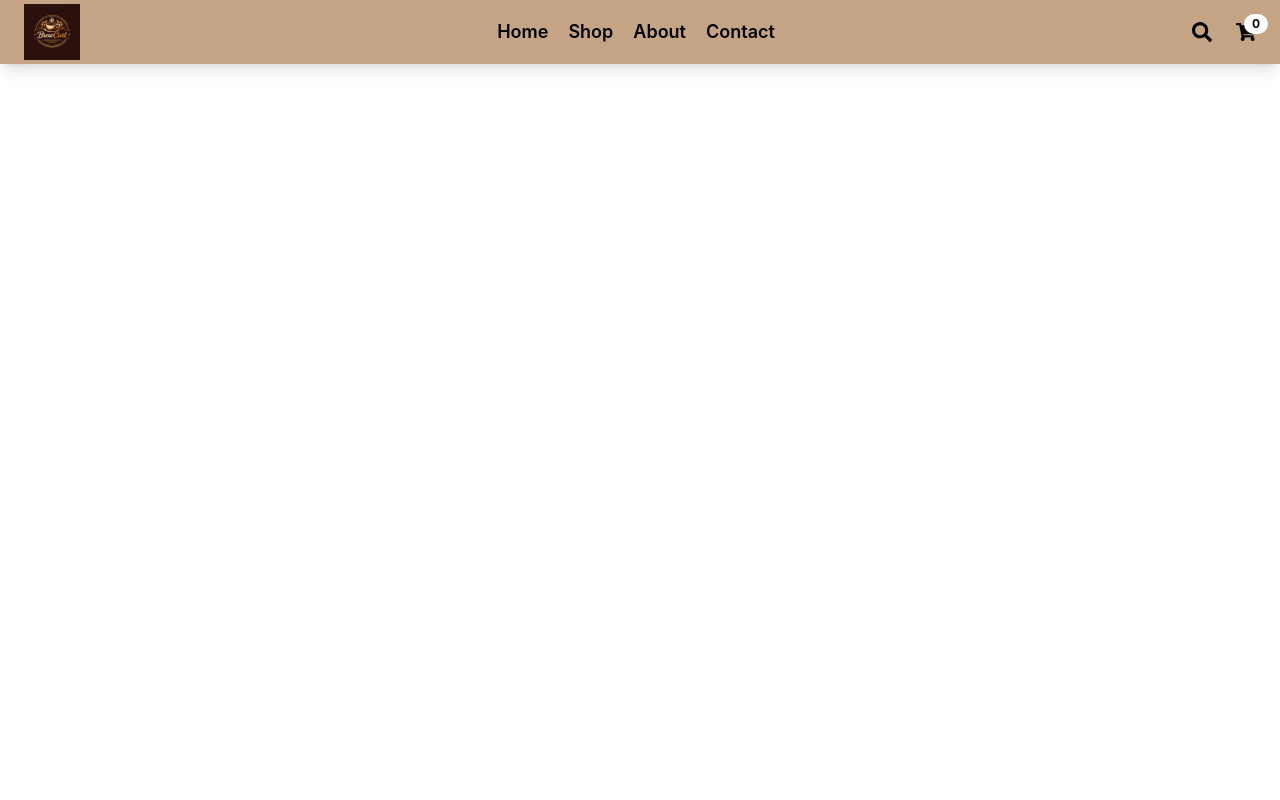
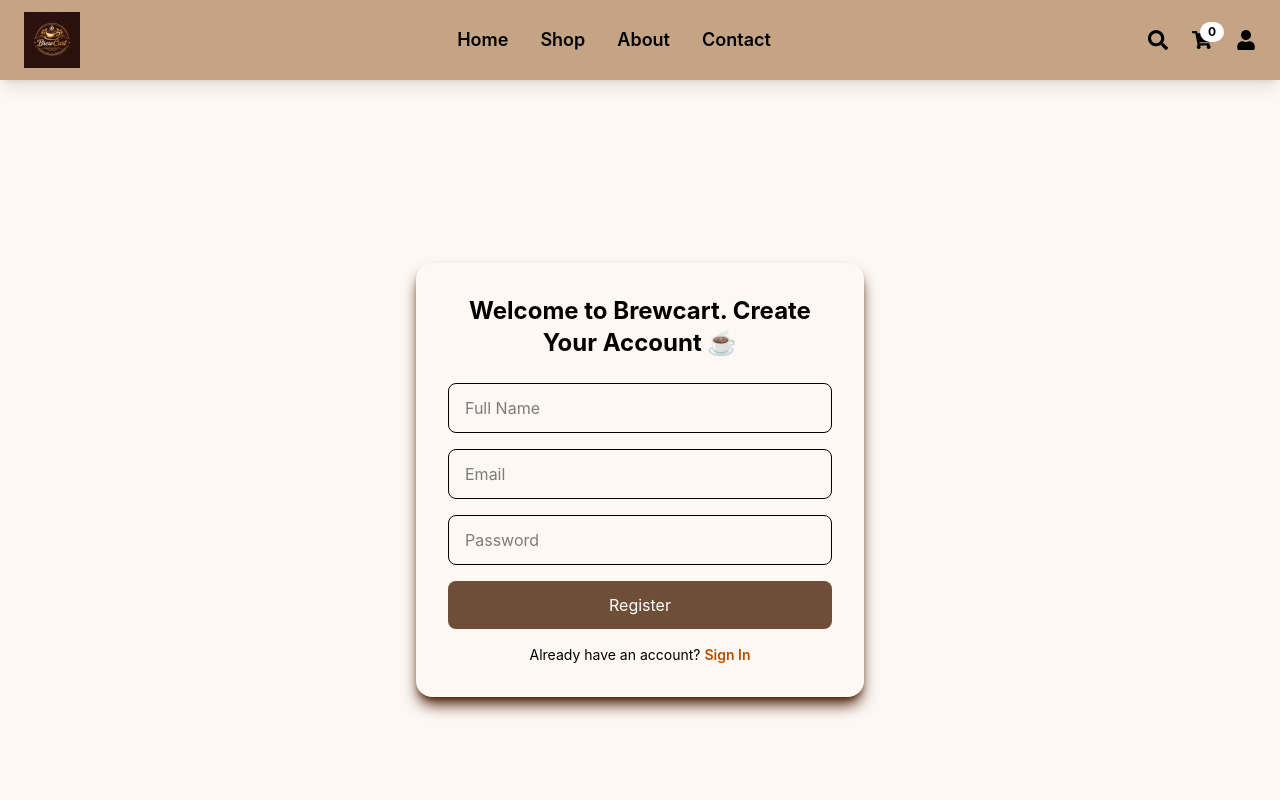
Before and after one commit to msrilatha859-python/coffee-ecommerce, a React (Vite) app: page /register in a window 1280 px wide. Shown: the top 800 px of the page. Built offline with nearby package versions, Linux system fonts and the light colour scheme; no server answers.

Commit message:
signin added

```diff
--- a/src/App.jsx
+++ b/src/App.jsx
@@ -3,10 +3,12 @@
 import axios from "axios";
 
 import Navbar from "./components/navbar.jsx";
+import Footer from "./components/footer.jsx";
 import Home from "./pages/home.jsx";
 import Shop from "./pages/shop.jsx";
 import Cart from "./pages/cart.jsx";
-
+import SignIn from "./pages/signin.jsx";
+import Register from "./pages/register.jsx";
 function App() {
   const [products, setProducts] = useState([]);   // ✅ store products here
   const [cart, setCart] = useState([]);
@@ -60,7 +62,10 @@
             />
           }
         />
+        <Route path="/signin" element={<SignIn/>} />
+        <Route path="/register" element={<Register/>} />
       </Routes>
+      <Footer/>
     </>
   );
 }
--- a/src/components/navbar.jsx
+++ b/src/components/navbar.jsx
@@ -1,67 +1,102 @@
-import React from "react";
-import {Link} from "react-router-dom";
-import {useState} from "react";
-import {FaBars,FaTimes, FaShoppingCart, FaSearch} from "react-icons/fa";
-import Shop from "../pages/shop";
-function Navbar({cartCount}) {
-    const [isOpen,setIsOpen] = useState(false);
+import React, { useState } from "react";
+import { Link } from "react-router-dom";
+import {FaBars, FaTimes, FaShoppingCart, FaSearch,FaUser} from "react-icons/fa";
 
-    return(
-        <nav className="bg-[#C4A484] py-1 sticky shadow-lg top-0 z-50">
-            <div className=" max-w-7xl mx-auto px-6 flex justify-between items-center">
+function Navbar({ cartCount }) {
+  const [isOpen, setIsOpen] = useState(false);
+
+  return (
+    <nav className="bg-[#C4A484] py-3 sticky shadow-lg top-0 z-50">
+      <div className="max-w-7xl mx-auto px-6 flex justify-between items-center">
+
         {/* Logo */}
-    <div className="w-14 h-14">
+        <Link to="/" className="w-14 h-14">
           <img
             src="/cofee-logo.png"
             alt="BrewCart Logo"
             className="w-full h-full object-contain"
           />
-    </div>
+        </Link>
 
         {/* Desktop Menu */}
-    <ul className="hidden md:flex gap-5 text-lg font-semibold">
+        <ul className="hidden md:flex gap-8 text-lg font-semibold items-center">
           <Link to="/">
             <li className="hover:text-white cursor-pointer">Home</li>
           </Link>
           <Link to="/shop">
             <li className="hover:text-white cursor-pointer">Shop</li>
           </Link>
+          <Link to="/about">
             <li className="hover:text-white cursor-pointer">About</li>
+          </Link>
+          <Link to="/contact">
             <li className="hover:text-white cursor-pointer">Contact</li>
+          </Link>
         </ul>
+
+        {/* Right Icons (Desktop) */}
         <div className="hidden md:flex items-center gap-6 text-xl">
 
-          {/* Search Icon */}
-          <FaSearch className="cursor-pointer hover:text-white" />
+          <FaSearch className="cursor-pointer hover:text-white transition" />
 
-          {/* Cart Icon with Badge */}
-          <div className="relative cursor-pointer">
-            <FaShoppingCart className="hover:text-white" />
-            <Link to="/cart">
+          {/* Cart */}
+          <Link to="/cart" className="relative">
+            <FaShoppingCart className="hover:text-white transition" />
             <span className="absolute -top-2 -right-3 bg-white text-black text-xs px-2 py-0.5 rounded-full font-bold">
               {cartCount}
             </span>
           </Link>
+
+          {/* User */}
+          <Link to="/signin" className="hover:text-white transition">
+            <FaUser />
+          </Link>
+        </div>
+
+        {/* Mobile Icons + Hamburger */}
+        <div className="md:hidden flex items-center gap-5 text-xl">
+
+          <Link to="/cart" className="relative">
+            <FaShoppingCart />
+            <span className="absolute -top-2 -right-3 bg-white text-black text-xs px-2 py-0.5 rounded-full font-bold">
+              {cartCount}
+            </span>
+          </Link>
+
+          <Link to="/signin">
+            <FaUser />
+          </Link>
+
+          <div
+            className="cursor-pointer"
+            onClick={() => setIsOpen(!isOpen)}
+          >
+            {isOpen ? <FaTimes /> : <FaBars />}
           </div>
         </div>
-    {/*Hamburger menu */}
-    <div className="md:hidden flex text-2xl cursor-pointer" onClick={() => setIsOpen(!isOpen)}>
-        {isOpen? <FaTimes/>:<FaBars/>}
-    </div>
-</div>
-<div className={`md:hidden transition-all duration-300 ease-in-out ${isOpen ? "max-h-60 mt-4" :
-    "max-h-0 overflow-hidden" }`}>
-        {isOpen && (
-        <ul className="flex flex-col gap-2 p-4 text-white text-lg">
-            <li onClick= {() => setIsOpen(false)}className="hover:text-[#C4A484] cursor-pointer">Home</li>
-            <li onClick={() => setIsOpen(false)}className="hover:text-[#C4A484] cursor-pointer">Shop</li>
-            <li onClick={() => setIsOpen(false)}className="hover:text-[#C4A484] cursor-pointer">About</li>
-            <li onClick={() => setIsOpen(false)}className="hover:text-[#C4A484] cursor-pointer">Contact</li>
-        </ul>
-        )}
       </div>
 
+      {/* Mobile Menu */}
+      {isOpen && (
+        <div className="md:hidden bg-[#b89372] mt-3 py-4">
+          <ul className="flex flex-col items-center gap-4 text-lg font-semibold text-white">
+            <Link to="/" onClick={() => setIsOpen(false)}>
+              <li>Home</li>
+            </Link>
+            <Link to="/shop" onClick={() => setIsOpen(false)}>
+              <li>Shop</li>
+            </Link>
+            <Link to="/about" onClick={() => setIsOpen(false)}>
+              <li>About</li>
+            </Link>
+            <Link to="/contact" onClick={() => setIsOpen(false)}>
+              <li>Contact</li>
+            </Link>
+          </ul>
+        </div>
+      )}
     </nav>
-    )
+  );
 }
-export default Navbar
+
+export default Navbar;
--- a/src/components/newsletter.jsx
+++ b/src/components/newsletter.jsx
@@ -18,7 +18,7 @@
           <input
             type="email"
             placeholder="Enter your email address"
-            className="w-full sm:w-80 px-4 py-3 rounded-lg text-white border-1 focus:outline-none"
+            className="w-full sm:w-80 px-4 py-3 rounded-lg text-white border focus:outline-none"
           />
 
           <button
--- /dev/null
+++ b/src/pages/register.jsx
@@ -0,0 +1,51 @@
+import { Link } from "react-router-dom";
+
+function Register() {
+  return (
+    <section className="min-h-screen flex items-center justify-center bg-[#fdf8f3]">
+      <div className=" bg-light shadow-amber-950 p-8 rounded-2xl shadow-lg w-full max-w-md">
+
+        <h2 className="text-2xl font-bold text-center mb-6">
+         Welcome to Brewcart. Create Your Account ☕
+        </h2>
+
+        <form className="space-y-4">
+          <input
+            type="text"
+            placeholder="Full Name"
+            className="w-full px-4 py-3 border rounded-lg focus:outline-none focus:ring-2 focus:ring-amber-700"
+          />
+
+          <input
+            type="email"
+            placeholder="Email"
+            className="w-full px-4 py-3 border rounded-lg focus:outline-none focus:ring-2 focus:ring-amber-700"
+          />
+
+          <input
+            type="password"
+            placeholder="Password"
+            className="w-full px-4 py-3 border rounded-lg focus:outline-none focus:ring-2 focus:ring-amber-700"
+          />
+
+          <button
+            type="submit"
+            className="w-full bg-[#6f4e37] text-white py-3 rounded-lg hover:bg-[#5a3d2b] transition"
+          >
+            Register
+          </button>
+        </form>
+
+        <p className="text-sm text-center mt-4">
+          Already have an account?{" "}
+          <Link to="/signin" className="text-amber-700 font-semibold">
+            Sign In
+          </Link>
+        </p>
+
+      </div>
+    </section>
+  );
+}
+
+export default Register;
--- /dev/null
+++ b/src/pages/signin.jsx
@@ -0,0 +1,45 @@
+import { Link } from "react-router-dom";
+
+function SignIn() {
+  return (
+    <section className="min-h-screen flex items-center justify-center bg-[#fdf8f3]">
+      <div className=" bg-light shadow-amber-950 p-8 rounded-2xl shadow-lg w-full max-w-md">
+
+        <h2 className="text-2xl font-bold text-center mb-6">
+          Welcome Back to Brewcart ☕
+        </h2>
+
+        <form className="space-y-4">
+          <input
+            type="email"
+            placeholder="Email"
+            className="w-full px-4 py-3 border rounded-lg focus:outline-none"
+          />
+
+          <input
+            type="password"
+            placeholder="Password"
+            className="w-full px-4 py-3 border rounded-lg focus:outline-none"
+          />
+
+          <button
+            type="submit"
+            className="w-full bg-[#6f4e37] text-white py-3 rounded-lg hover:bg-[#5a3d2b] transition"
+          >
+            Sign In
+          </button>
+        </form>
+
+        <p className="text-sm text-center mt-4">
+          Don't have an account?{" "}
+          <Link to="/register" className="text-amber-700 font-semibold">
+            Register
+          </Link>
+        </p>
+
+      </div>
+    </section>
+  );
+}
+
+export default SignIn;
```
Lines whose indentation alone changed are shown as unchanged.
